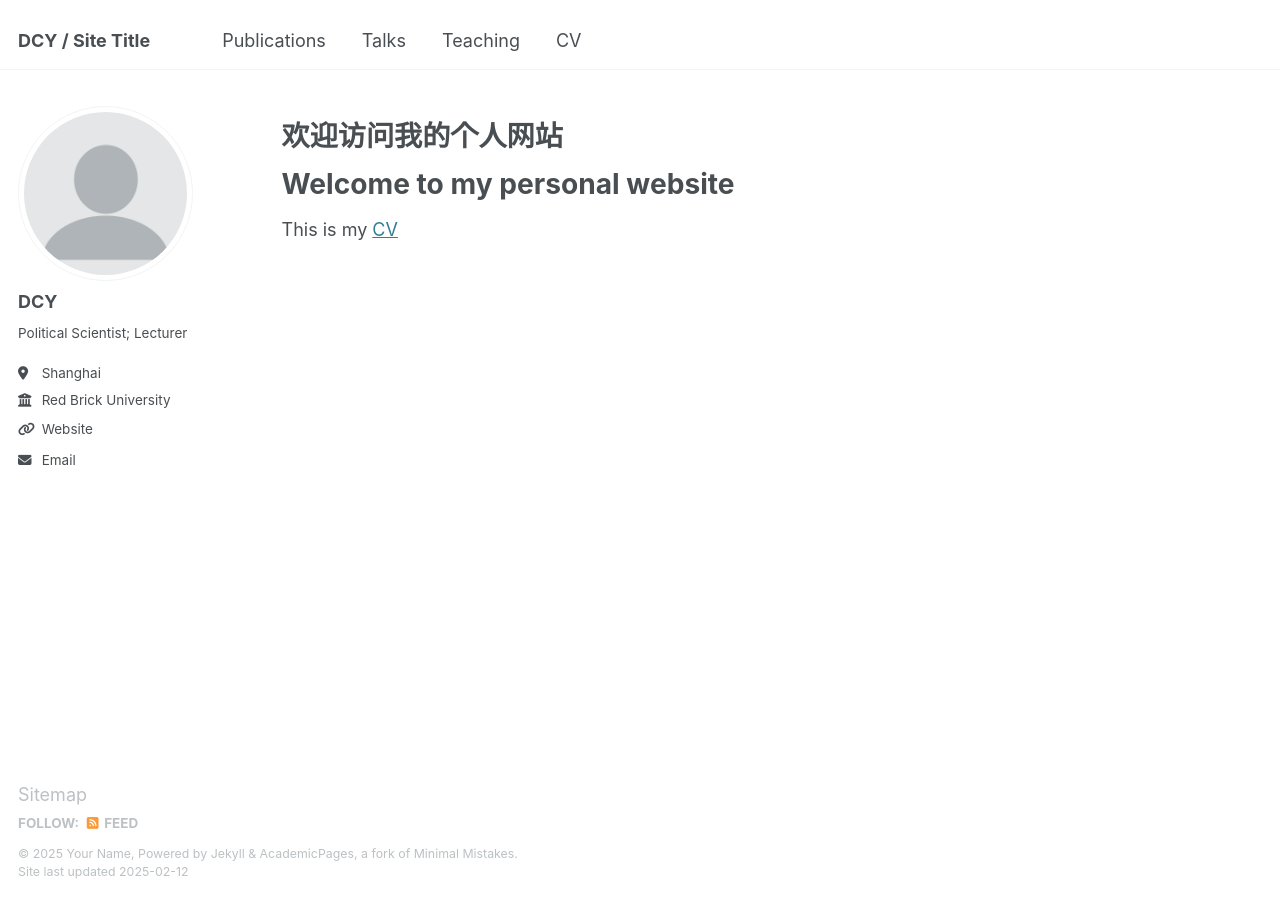
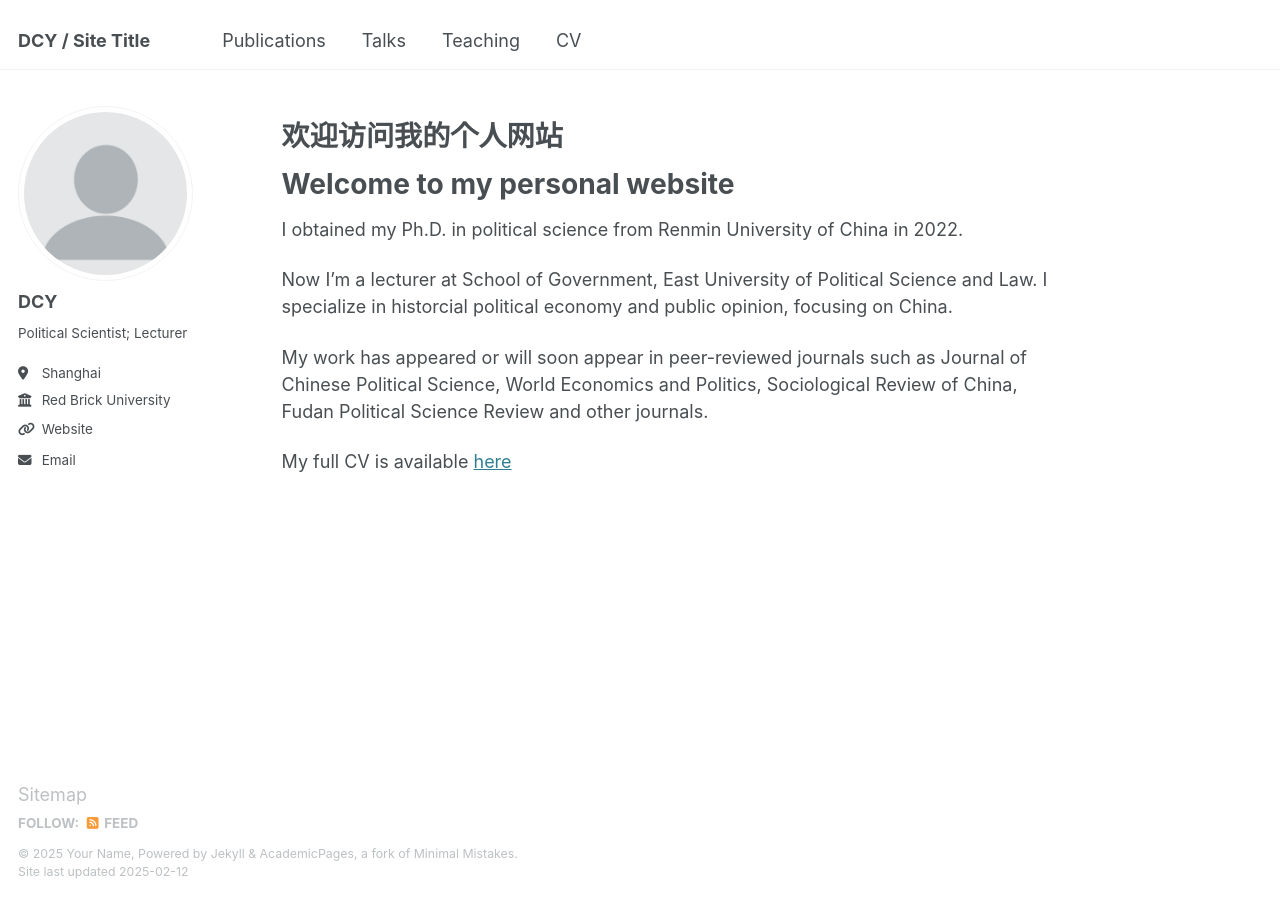
Before and after one commit to DCYeo/dcyeo.github.io, a Jekyll site: the page built from _pages/about.md, in a window 1280 px wide. Built offline with Jekyll 4.4.1, drawn with Linux system fonts in a browser that asks for light colours.

Commit message:
Update about.md

```diff
--- a/_pages/about.md
+++ b/_pages/about.md
@@ -10,4 +10,10 @@ redirect_from:
 # 欢迎访问我的个人网站
 # Welcome to my personal website
 
-This is my [CV]({{ site.baseurl }}/files/CV.pdf)
+I obtained my Ph.D. in political science from Renmin University of China in 2022.
+
+Now I’m a lecturer at School of Government, East University of Political Science and Law. I specialize in historcial political economy and public opinion, focusing on China.
+
+My work has appeared or will soon appear in peer-reviewed journals such as Journal of Chinese Political Science, World Economics and Politics, Sociological Review of China, Fudan Political Science Review and other journals.
+
+My full CV is available [here]({{ site.baseurl }}/files/CV.pdf)
```
